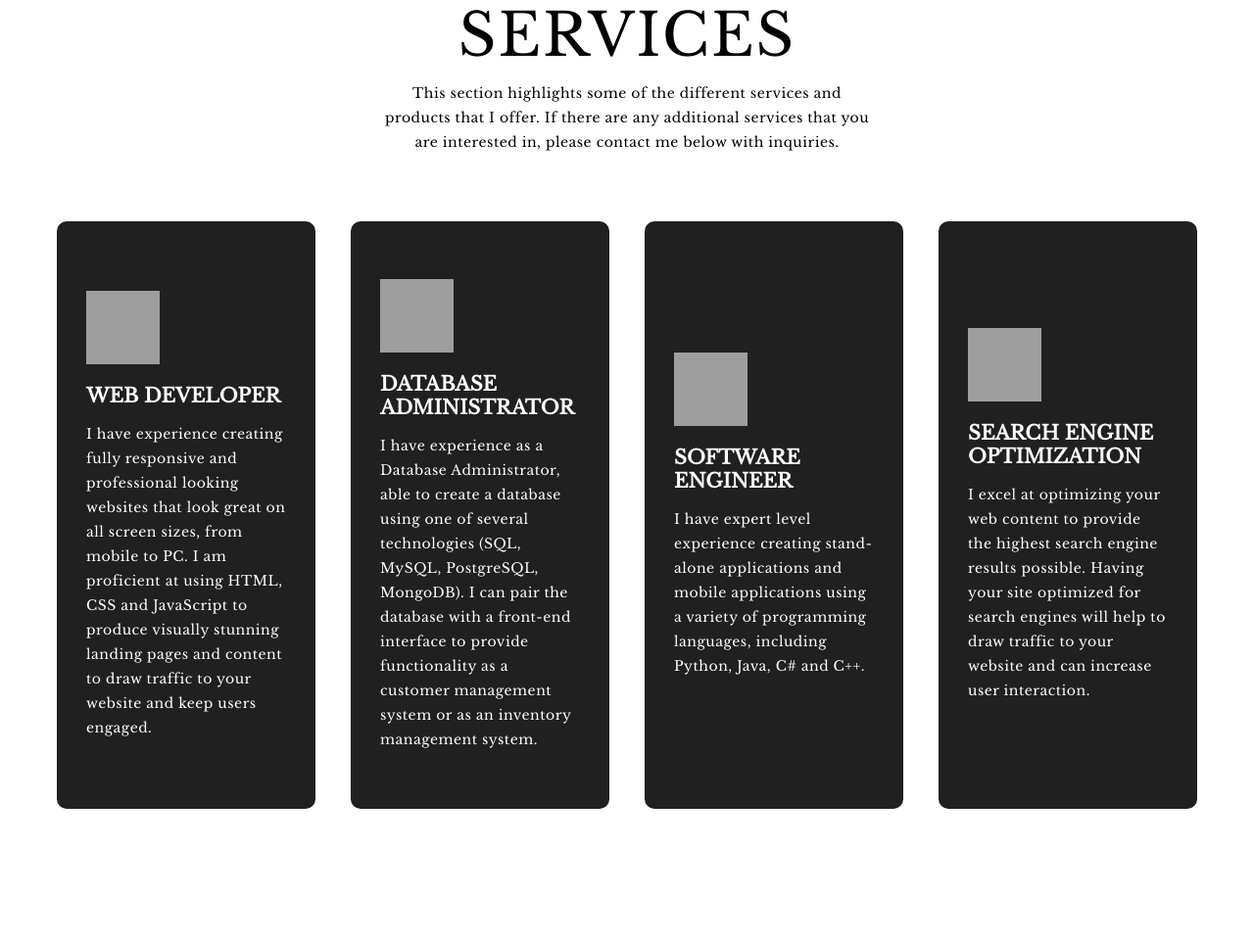
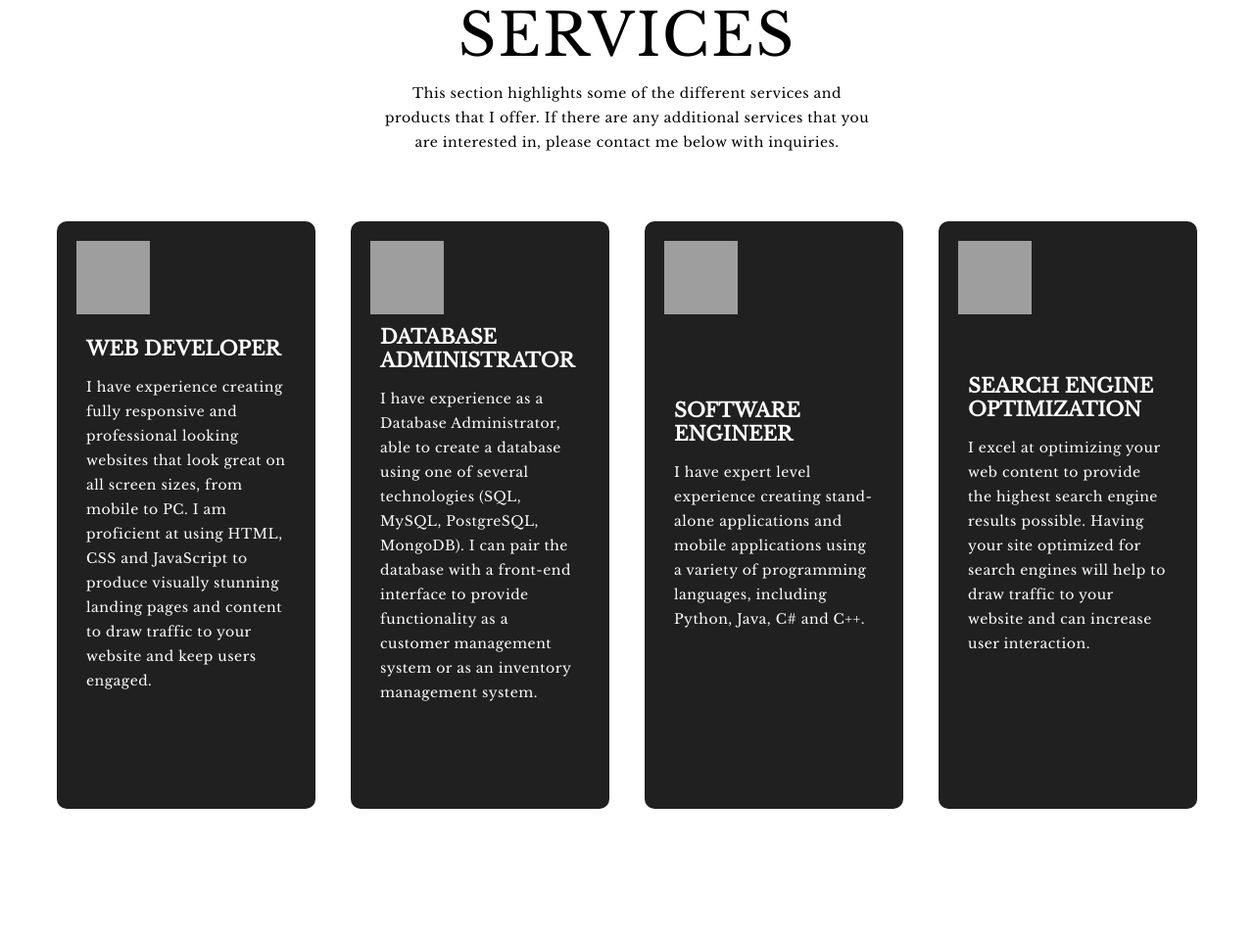
Before and after one commit to DDeShon/Developer-Portfolio, a PHP site: page / in a window 1280 px wide. Shown: the part 901-1864 px from the top of the page at 98% size. Run offline with PHP 8.4, Linux system fonts and the light colour scheme; grey boxes are pictures that could not be loaded.

Commit message:
adjusted placement of services icons

```diff
--- a/Styles/styles.css
+++ b/Styles/styles.css
@@ -333,6 +333,7 @@ p {
 }
 
 #services .service-item {
+  position: relative;
   flex-basis: 80%;
   display: flex;
   align-items: flex-start;
@@ -346,6 +347,9 @@ p {
 }
 
 #services .service-bottom .icon {
+  position: absolute;
+  top: 20px;
+  left: 20px;
   height: 75px;
   width: 75px;
   margin-bottom: 20px;
```
